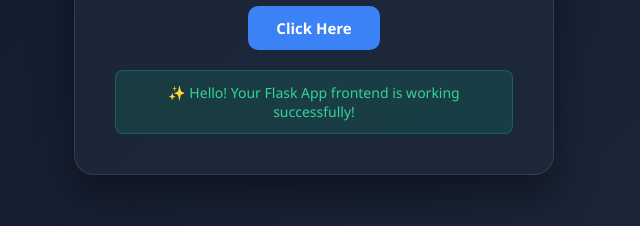
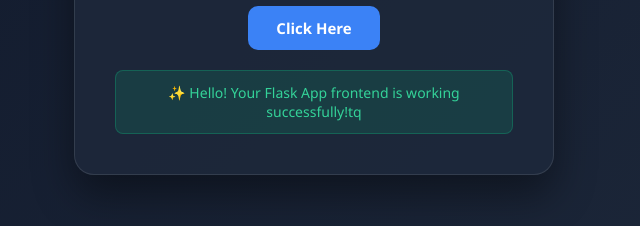
Before and after one commit to satheesh1227/examble-repo, a plain HTML site: page templates/index.html in a window 1280 px wide. Both pictures are taken after a click on the button "Click Here". Shown: the part 424-650 px from the top of the page, 326-966 px from the left. Drawn offline with Linux system fonts and the light colour scheme.

Commit message:
Update index.html

```diff
--- a/templates/index.html
+++ b/templates/index.html
@@ -99,7 +99,7 @@
         <button class="btn" onclick="sayHello()">Click Here</button>
 
         <div class="message" id="alertBox">
-            ✨ Hello! Your Flask App frontend is working successfully!
+            ✨ Hello! Your Flask App frontend is working successfully!tq
         </div>
     </div>
 
```
